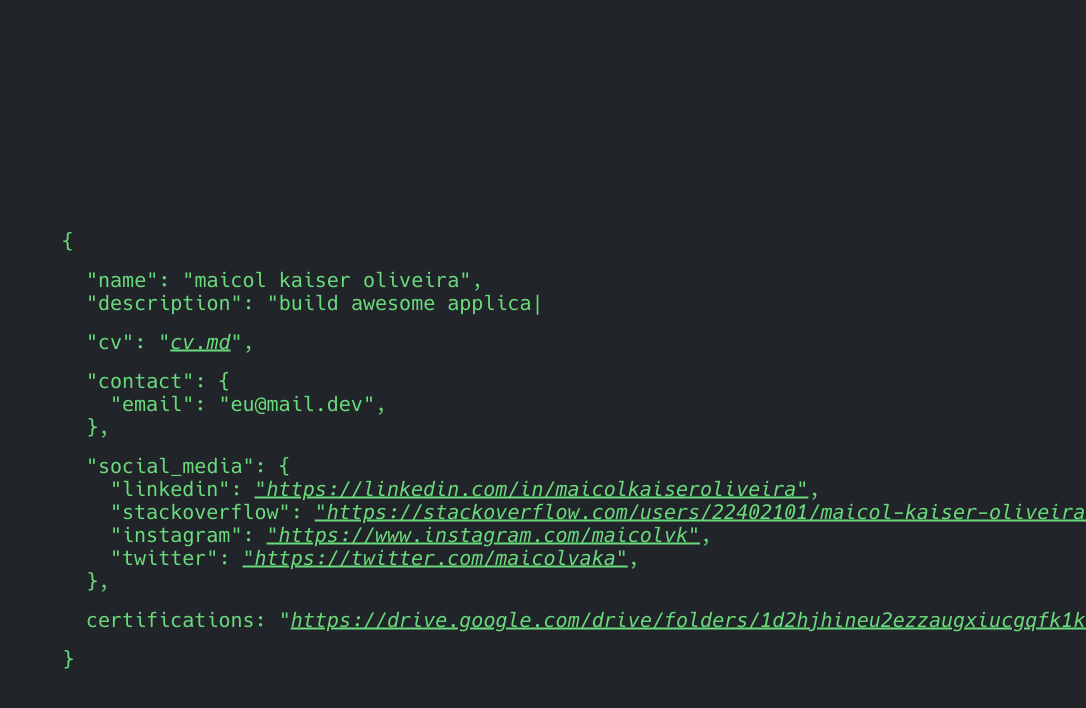
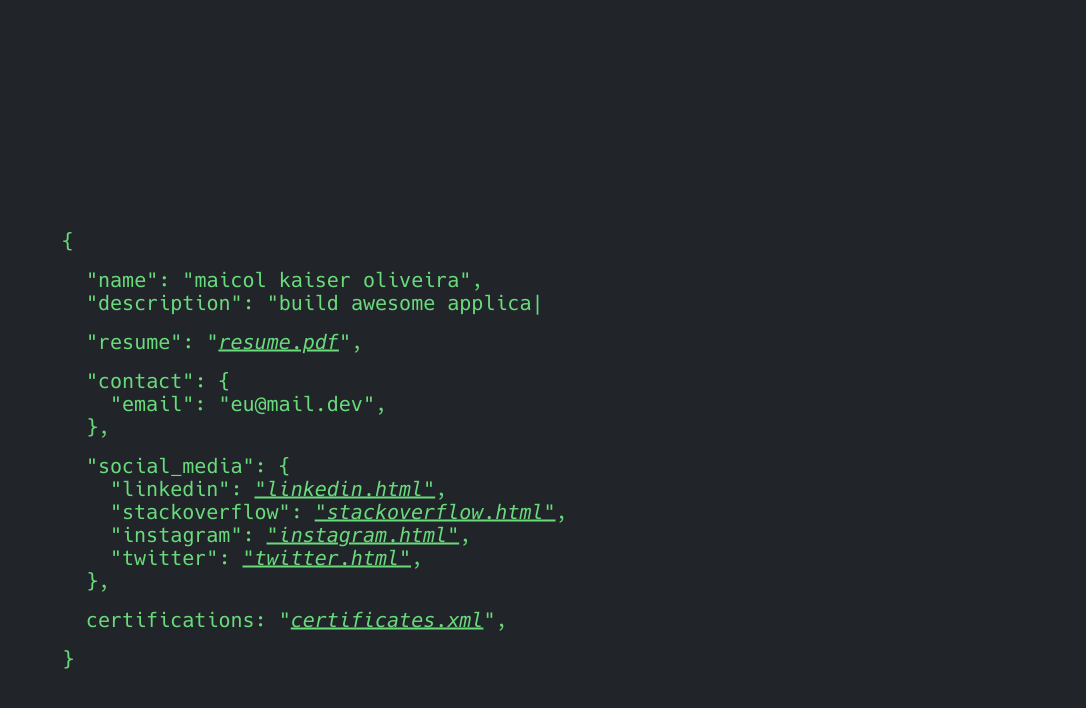
Before and after one commit to vakaman/maicol.dev, a Jekyll site: the page built from index.md, in a window 1280 px wide. Shown: the top 708 px of the page, without its empty margins (194-1280 px from the left). Built offline with Jekyll 4.4.1, drawn with Linux system fonts in a browser that asks for light colours.

Commit message:
refact: update links

```diff
--- a/_config.yml
+++ b/_config.yml
@@ -11,7 +11,7 @@ json:
     - Build awesome applications is something that's make me happy
     - I already workt as a network engineer
     - Fell free to contact me
-  cv: cv.md
+  resume: https://drive.google.com/file/d/1gYNZwiUtnLjLBHLAZjIQh21uB8sE-pNE/view
   contact:
     email: eu@mail.dev
   certifications: https://drive.google.com/drive/folders/1d2HjHINeU2ezZauGxIuCgqFK1KIbYZv9
--- a/_layouts/home.html
+++ b/_layouts/home.html
@@ -27,11 +27,15 @@ layout: default
   </div>
 
   <div class="block">
-    {% if site.json.cv %}
-    {% assign cv = site.json.cv | split: "/" | slice: -1 %}
-    <p><span class="key">"cv"</span><span class="attr"><a href="{{ site.json.cv }}" target="_blank">{{ cv }}</a></span></p>
+    {% if site.json.resume %}
+    {% assign resume = site.json.resume %}
+    <p>
+      <span class="key">"resume"</span>
+      <span class="attr"><a href="{{ resume }}" target="_blank">resume.pdf</a></span>
+    </p>
     {% endif %}
   </div>
+
   <div class="block">
     {% if site.json.address %}
     {% if site.json.address.first %}
@@ -68,11 +72,10 @@ layout: default
     <p><span class="list-key">"social_media"</span></p>
     <div class="list">
       {% for i in site.json.social_media %}
+        {% assign url = i | slice: 1 %}
         <p>
-            <span class="list-subkey">"{{ i | slice: 0 }}"</span>
-            <a href="{{ i | slice: 1 }}" target="_blank">"{{ i | slice: 1 }}"</a>,
+          <span class="list-subkey">"{{ i | slice: 0 }}"</span><a href="{{ url }}" target="_blank">"{{ i | slice: 0 }}.html"</a>,
         </p>
-        <!-- <p><span class="list-subkey">{{ i | slice: 0 }}</span><span class="list-attr">{{ i | slice: 1 }}</span></p> -->
       {% endfor %}
     </div>
     {% else %}
@@ -85,7 +88,8 @@ layout: default
   <div class="block">
     {% if site.json.certifications %}
     {% assign certificate = site.json.certifications %}
-    <p><span class="key">certifications</span><span class="attr"><a href="{{ certificate }}" target="_blank">{{ certificate }}</a></span></p>
+    {% assign cert = site.json.certifications | truncate: 25 %}
+    <p><span class="key">certifications</span><span class="attr"><a href="{{ certificate }}" target="_blank">certificates.xml</a></span></p>
     {% endif %}
   </div>
 
```
